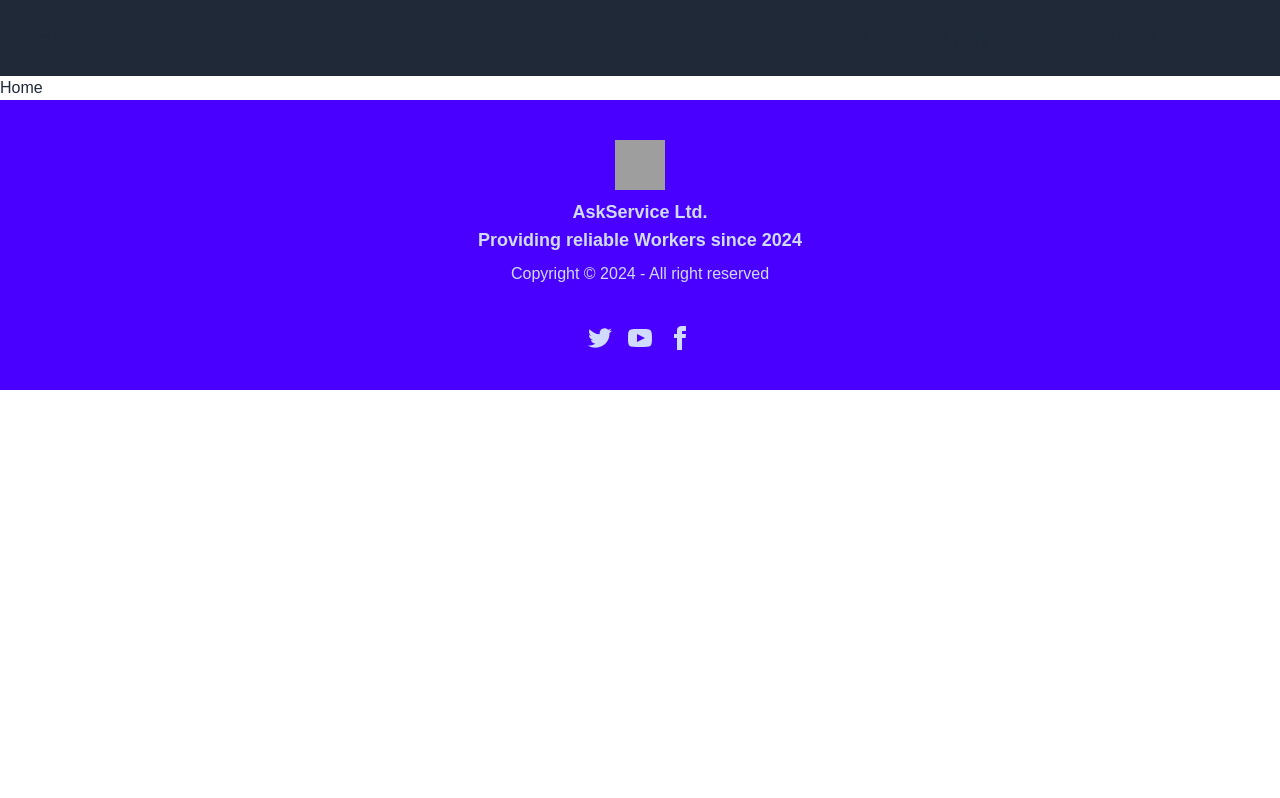
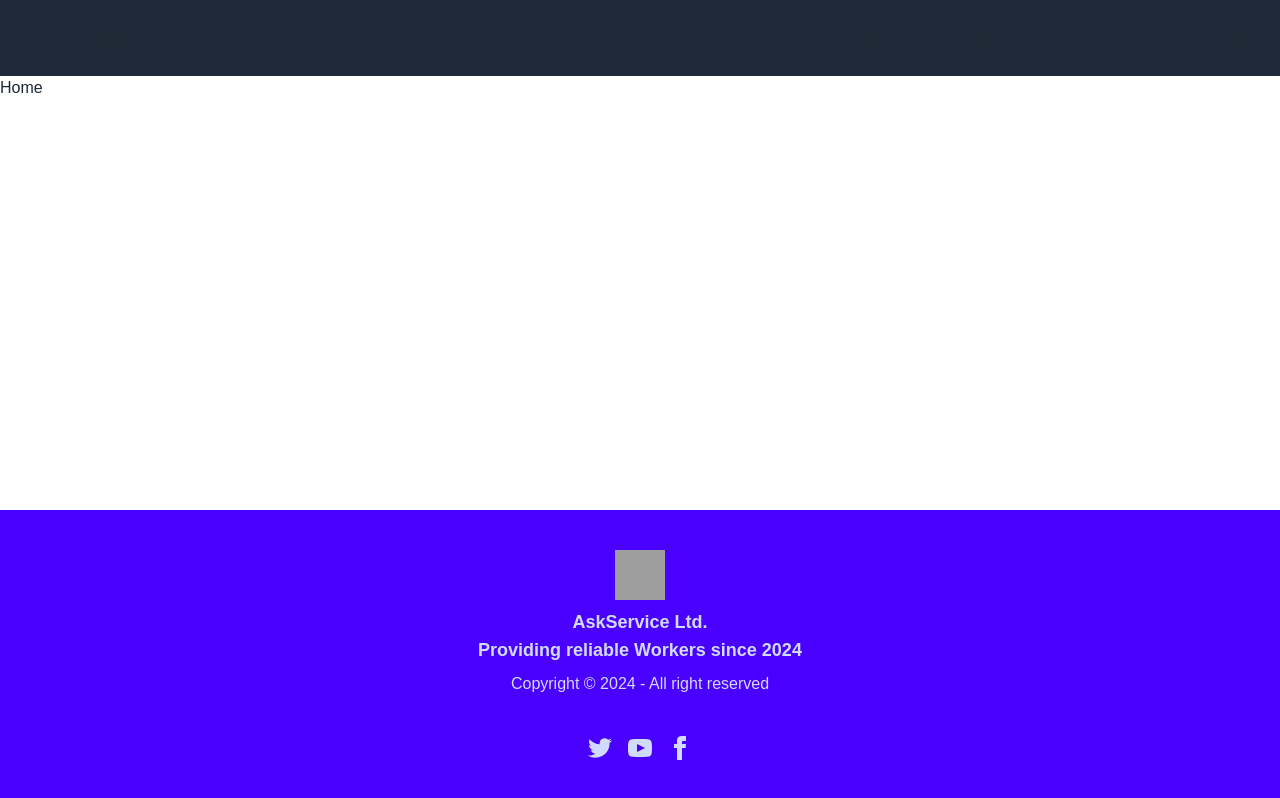
Before and after one commit to KashishGoyal905/AskService2.0, a React (Create React App) app in the folder frontend/: page /profile/1 in a window 1280 px wide. Built offline with nearby package versions, Linux system fonts and the light colour scheme; grey boxes are pictures that could not be loaded; the HTML template or start-up script is replaced by a standard one.

Commit message:
Fixed a bug related to Footer Position

```diff
--- a/frontend/src/components/RootLayout.jsx
+++ b/frontend/src/components/RootLayout.jsx
@@ -4,10 +4,12 @@ import { Outlet } from 'react-router-dom';
 
 export default function RootLayout() {
     return (
-        <>
-            <Navbar />
-            <Outlet />
+        <main className='overflow-hidden min-h-screen flex flex-col'>
+            <div className="flex-grow">
+                <Navbar />
+                <Outlet />
+            </div>
             <Footer />
-        </>
+        </main>
     )
 }
```
Also changed, not shown: frontend/src/App.jsx (line endings or trailing spaces).
